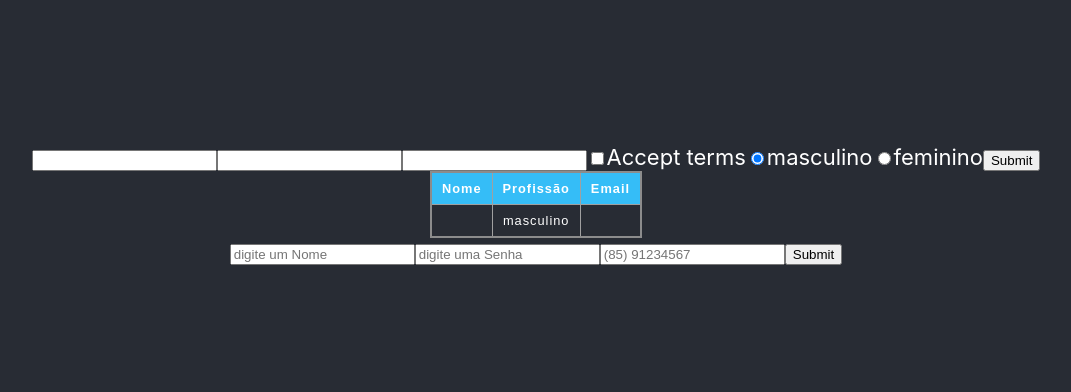
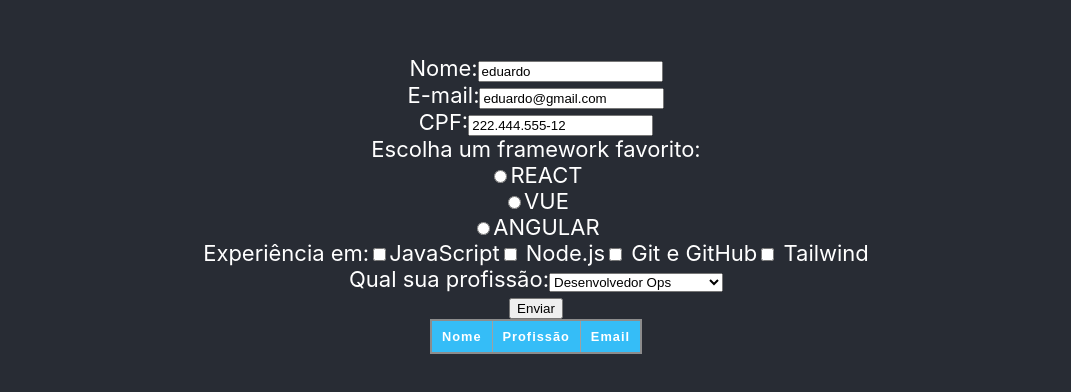
Before and after one commit to EduardoTS1808/React-Hooks, a React (Create React App) app: page / in a window 1280 px wide. Shown: the part 196-588 px from the top of the page, without its empty margins (104-1175 px from the left). Built offline with nearby package versions, Linux system fonts and the light colour scheme.

Commit message:
voltando a modelo inicial

```diff
--- a/src/App.js
+++ b/src/App.js
@@ -1,14 +1,12 @@
 import React from 'react';
 import './App.css';
-import SimpleForm from './components/SimpleForm'
-import SimpleForm2 from './components/SimpleForm2'
+import FormularioHoc from './pages/Formulario/FormularioHOC'
 function App() {
   return (
     <div className="App">
       <header className="App-header">
 
-      <SimpleForm/>
-      <SimpleForm2/>
+      <FormularioHoc/>
       </header>
     </div>
   );
--- a/src/components/SimpleForm.js
+++ b/src/components/SimpleForm.js
@@ -1,156 +1,99 @@
-// import React from 'react';
+import React from 'react';
 
-// function SimpleForm (props){
+function SimpleForm (props){
 
-//     const {dados, handleInputChange, handleSubmit, onCheck, onRadio} = props;
+    const {dados, handleInputChange, handleSubmit, onCheck, onRadio} = props;
 
-//     return (
-//       <form onSubmit={handleSubmit}>
-//         <div>
-//           <label htmlFor="name">Nome:</label>
-//           <input
-//             type="text"
-//             id="name"
-//             name="usuario"
-//             value={dados.usuario}
-//             onChange={handleInputChange}
+    return (
+      <form onSubmit={handleSubmit}>
+        <div>
+          <label htmlFor="name">Nome:</label>
+          <input
+            type="text"
+            id="name"
+            name="usuario"
+            value={dados.usuario}
+            onChange={handleInputChange}
 
-//           />
-//           {dados.errors && <p>{dados.errors.usuario}</p>}
-//               <div>
-//           <label htmlFor="email">E-mail:</label>
-//           <input
+          />
+          {dados.errors && <p>{dados.errors.usuario}</p>}
+              <div>
+          <label htmlFor="email">E-mail:</label>
+          <input
 
-//             type="text"
-//             id="email"
-//             name="email"
-//             placeholder='exemplo@gmail.com'
-//             value={dados.email || ''}
-//             onChange={handleInputChange}
-//           />
-//      {dados.errors && <p>{dados.errors.email}</p>}
-//         </div>
-//         <div>
-//                   <label htmlFor="cpf">CPF:</label>
-//                   <input
-//                     type="text"
-//                     id="cpf"
-//                     name="cpf"
-//                     placeholder='000.000.000-00'
-//                     value={dados.cpf}
-//                     onChange={handleInputChange}
+            type="text"
+            id="email"
+            name="email"
+            placeholder='exemplo@gmail.com'
+            value={dados.email || ''}
+            onChange={handleInputChange}
+          />
+     {dados.errors && <p>{dados.errors.email}</p>}
+        </div>
+        <div>
+                  <label htmlFor="cpf">CPF:</label>
+                  <input
+                    type="text"
+                    id="cpf"
+                    name="cpf"
+                    placeholder='000.000.000-00'
+                    value={dados.cpf}
+                    onChange={handleInputChange}
 
-//                   />
-//                    {dados.errors && <p>{dados.errors.cpf}</p>}
-//                 </div>
+                  />
+                   {dados.errors && <p>{dados.errors.cpf}</p>}
+                </div>
 
-//         <div>
-//                   <label htmlFor="cpf">Escolha um framework favorito:</label>
-//                  <br/>
-//               <input type="radio" id="react" name="fav_framework" value="REACT"  onChange={onRadio} />
-//                 <label for="react ">REACT</label><br/>
-//                <input type="radio" id="vue" name="fav_framework" value="VUE"  onChange={onRadio} />
-//                <label for="vue">VUE</label><br/>
-//                  <input type="radio" id="angular" name="fav_framework" value="ANGULAR"  onChange={onRadio} />
-//                  <label for="angular">ANGULAR</label>
+        <div>
+                  <label htmlFor="cpf">Escolha um framework favorito:</label>
+                 <br/>
+              <input type="radio" id="react" name="fav_framework" value="REACT"  onChange={onRadio} />
+                <label for="react ">REACT</label><br/>
+               <input type="radio" id="vue" name="fav_framework" value="VUE"  onChange={onRadio} />
+               <label for="vue">VUE</label><br/>
+                 <input type="radio" id="angular" name="fav_framework" value="ANGULAR"  onChange={onRadio} />
+                 <label for="angular">ANGULAR</label>
 
 
-//                 </div>
-//                <div>
-//                   <label htmlFor="check">Experiência em:</label>
-//                   <input type="checkbox" id="vehicle1" name="vehicle1" value="JavaScript"
-//                   onChange={onCheck}/>
-//                   <label for="vehicle1">JavaScript</label>
-//                   <input type="checkbox" id="vehicle2" name="vehicle2" value="Node.js" onChange={onCheck}/>
-//                   <label for="vehicle2"> Node.js</label>
-//                   <input type="checkbox" id="vehicle3" name="vehicle3" value="GiteGitHub" onChange={onCheck}/>
-//                   <label for="vehicle3">  Git e GitHub</label>
-//                   <input type="checkbox" id="vehicle4" name="vehicle4" value="Tailwind" onChange={onCheck}/>
-//                   <label for="vehicle4">  Tailwind</label>
+                </div>
+               <div>
+                  <label htmlFor="check">Experiência em:</label>
+                  <input type="checkbox" id="vehicle1" name="vehicle1" value="JavaScript"
+                  onChange={onCheck}/>
+                  <label for="vehicle1">JavaScript</label>
+                  <input type="checkbox" id="vehicle2" name="vehicle2" value="Node.js" onChange={onCheck}/>
+                  <label for="vehicle2"> Node.js</label>
+                  <input type="checkbox" id="vehicle3" name="vehicle3" value="GiteGitHub" onChange={onCheck}/>
+                  <label for="vehicle3">  Git e GitHub</label>
+                  <input type="checkbox" id="vehicle4" name="vehicle4" value="Tailwind" onChange={onCheck}/>
+                  <label for="vehicle4">  Tailwind</label>
 
 
-//                 </div>
+                </div>
 
-//               <div>
-//                   <label htmlFor="profissao">Qual sua profissão:</label>
-//                   <select name='prof' id='select-prof' onChange={handleInputChange}>
-//                     <option  >Desenvolvedor Ops</option>
-//                     <option  >Desenvolvedor Back-end</option>
-//                     <option  >Desenvolvedor Full Stack</option>
-//                     <option   >Desenvolvedor Front-end</option>
-//                     <option  >Desenvolvedor Mobile</option>
-//                   </select>
-//                   {dados.errors && <p>{dados.errors.prof}</p>}
-//                 </div>
+              <div>
+                  <label htmlFor="profissao">Qual sua profissão:</label>
+                  <select name='prof' id='select-prof' onChange={handleInputChange}>
+                    <option  >Desenvolvedor Ops</option>
+                    <option  >Desenvolvedor Back-end</option>
+                    <option  >Desenvolvedor Full Stack</option>
+                    <option   >Desenvolvedor Front-end</option>
+                    <option  >Desenvolvedor Mobile</option>
+                  </select>
+                  {dados.errors && <p>{dados.errors.prof}</p>}
+                </div>
 
 
-//         </div>
-//         <button type="submit" >Enviar</button>
-//         {dados.ok && <p>{dados.ok}</p>}
+        </div>
+        <button type="submit" >Enviar</button>
 
 
-//       <div>
+      <div>
 
-//       </div>
-//       </form>
-//     );
+      </div>
+      </form>
+    );
 
-// }
+}
 
-// export default SimpleForm;
-
-// ,{useState, useEffect}
-import React from 'react';
-import useForm from './withFormHandlingRefatorado';
-import Tabela from './tabela'
-
-const FormComponent = () => {
-  const { values, errors, touched, handleChange, handleBlur, handleSubmit} = useForm(
-    {
-      username: '',
-      email: '',
-      password: '',
-      acceptTerms: false,
-      gender: 'masculino'
-    },
-    {
-      username: (value) => (value.trim() === '' ? 'Username is required' : null),
-      email: (value) => (!/^\S+@\S+\.\S+$/.test(value) ? 'Invalid email address' : null),
-      password: (value) => (value.length < 6 ? 'Password must be at least 6 characters long' : null),
-      acceptTerms: (value) => (!value ? 'You must accept the terms' : null)
-    }
-  );
-  // const [listaC, setListaC] = useState([])
-  // useEffect(()=>{
-  //   listaC
-  // },[])
-
-  return (
-    <>
-    <form onSubmit={handleSubmit}>
-      <input type="text" name="username" value={values.username} onChange={handleChange} onBlur={handleBlur} />
-      {touched.username && errors.username && <span>{errors.username}</span>}
-
-      <input type="email" name="email" value={values.email} onChange={handleChange} onBlur={handleBlur} />
-      {touched.email && errors.email && <span>{errors.email}</span>}
-
-      <input type="password" name="password" value={values.password} onChange={handleChange} onBlur={handleBlur} />
-      {touched.password && errors.password && <span>{errors.password}</span>}
-
-      <input type="checkbox" name="acceptTerms" checked={values.acceptTerms} onChange={handleChange} onBlur={handleBlur} />
-      Accept terms
-      {touched.acceptTerms && errors.acceptTerms && <span>{errors.acceptTerms}</span>}
-
-      <input type="radio" name="gender" value="masculino" checked={values.gender === 'masculino'} onChange={handleChange} onBlur={handleBlur} />
-      masculino
-      <input type="radio" name="gender" value="feminino" checked={values.gender === 'feminino'} onChange={handleChange} onBlur={handleBlur} />
-      feminino
-
-      <button type="submit">Submit</button>
-    </form>
-    <Tabela  lista={[values]}/>
-    </>
-  );
-};
-
-export default FormComponent;
+export default SimpleForm;
--- a/src/components/withFormHandlingRefatorado.js
+++ b/src/components/withFormHandlingRefatorado.js
@@ -1,182 +1,98 @@
-// import React,{useState} from 'react';
-// import Tabela from  '../components/tabela'
-// import Spinner from '../components/spinner/spinner'
+import React,{useState} from 'react';
+import Tabela from  '../components/tabela'
+import Spinner from '../components/spinner/spinner'
 
-//  export default function withFormHandling(WrappedComponent) {
-//   return function  () {
-//     const [estado, setEstado]= useState(
-//       { usuario:'eduardo', email:'eduardo@gmail.com', cpf:'222.444.555-12' , prof:'', fram: '', skills:[] } )
+ export default function withFormHandling(WrappedComponent) {
+  return function  () {
+    const [estado, setEstado]= useState(
+      { usuario:'eduardo', email:'eduardo@gmail.com', cpf:'222.444.555-12' , prof:'', fram: '', skills:[] } )
 
 
-//     const [listaCand, setListCandidatos] = useState([])
+    const [listaCand, setListCandidatos] = useState([])
 
-//     const handleInputChange = (e)=>{
-//      changerField(e.target.name, e.target.value)
-//     }
-//  function changerField(field, value){
-//      setEstado({...estado, [field]:value})
-//     }
-//     const handleRadioChange = (event) => {
+    const handleInputChange = (e)=>{
+     changerField(e.target.name, e.target.value)
+    }
+ function changerField(field, value){
+     setEstado({...estado, [field]:value})
+    }
+    const handleRadioChange = (event) => {
 
-//       const { value} = event.target;
-//      setEstado( {...estado, fram: value})
-//      }
-//    const  handleCheckChange = (event) => {
+      const { value} = event.target;
+     setEstado( {...estado, fram: value})
+     }
+   const  handleCheckChange = (event) => {
 
-//       const { value} = event.target;
+      const { value} = event.target;
 
-//      setEstado( {...estado, skills:value})
-//      }
+     setEstado( {...estado, skills:value})
+     }
 
 
 
 
-//     const handleSubmit = (e) => {
-//       e.preventDefault()
-//       const { usuario, email, cpf ,prof} = estado;
-//       const regEmail = /^([a-zA-Z0-9_\-\.]+)@((\[[0-9]{1,3}\.[0-9]{1,3}\.[0-9]{1,3}\.)|(([a-zA-Z0-9\-]+\.)+))([a-zA-Z]{2,4}|[0-9]{1,3})$/i;
-//       const regCpf = /^\d{3}\.\d{3}\.\d{3}\-\d{2}$/;
+    const handleSubmit = (e) => {
+      e.preventDefault()
+      const { usuario, email, cpf ,prof} = estado;
+      const regEmail = /^([a-zA-Z0-9_\-\.]+)@((\[[0-9]{1,3}\.[0-9]{1,3}\.[0-9]{1,3}\.)|(([a-zA-Z0-9\-]+\.)+))([a-zA-Z]{2,4}|[0-9]{1,3})$/i;
+      const regCpf = /^\d{3}\.\d{3}\.\d{3}\-\d{2}$/;
 
-//       if (usuario === "" ) {
-//         setEstado( {errors:{usuario:"Por favor, preencha o campo de usuário!"} });
-//         return false
-//       }
-//       if ( prof === "" ) {
-//         setEstado({ errors:{prof:"Por favor, preencha sua profissão"} });
+      if (usuario === "" ) {
+        setEstado( {errors:{usuario:"Por favor, preencha o campo de usuário!"} });
+        return false
+      }
+      if ( prof === "" ) {
+        setEstado({ errors:{prof:"Por favor, preencha sua profissão"} });
 
-//         return false
-//       }
+        return false
+      }
 
-//       if(!regEmail.test(email)){
-//         setEstado({ errors:{email:"Por favor, preencha o campo de email corretamente!"} });
-//           return false
+      if(!regEmail.test(email)){
+        setEstado({ errors:{email:"Por favor, preencha o campo de email corretamente!"} });
+          return false
 
-//       }
-//       if(!regCpf.test(cpf)){
-//         setEstado({ errors:{cpf:"Por favor, preencha o campo de cpf corretamente!"} });
-//           return false
-//       }
+      }
+      if(!regCpf.test(cpf)){
+        setEstado({ errors:{cpf:"Por favor, preencha o campo de cpf corretamente!"} });
+          return false
+      }
+      setListCandidatos(...[estado])
 
-//       console.log("sai form")
-//       setListCandidatos(... [estado])
-//       setEstado({ ok : "enviado com sucesso!" })
-//       setTimeout(() => {
-//         setEstado({ ok :false})
-//         console.log("volta form")
-
-
-//       }, 2000);
+      setEstado({ ok :true})
+      console.log("sai form")
+      setTimeout(() => {
+          setEstado({ ok :false})
+        console.log(listaCand)
+          console.log("volta form")
+      }, 2000);
 
 
 
-//       return
+      return
 
 
 
-//     }
+    }
 
 
-//       return (
-//         <>
-//         {!estado.ok &&
-// <>
-//           <WrappedComponent
-//           // {...props}
-//           dados={estado}
-//           handleInputChange={handleInputChange}
-//           handleSubmit={handleSubmit}
-//           onRadio={handleRadioChange}
-//           onCheck={handleCheckChange} />
+      return (
+        <>
+        {!estado.ok &&
+<>
+          <WrappedComponent
+          dados={estado}
+          handleInputChange={handleInputChange}
+          handleSubmit={handleSubmit}
+          onRadio={handleRadioChange}
+          onCheck={handleCheckChange} />
 
-//         <Tabela lista={listaCand}/>
-//         </> ||
-//          <Spinner/>
+        <Tabela lista={listaCand}/>
+        </> ||
+         <Spinner/>
 
-// }
-// </>
-//       );
-
-//   };
-//  }
-
-
-
- import { useState } from 'react';
-
-const useForm = (initialState, validar) => {
-
-
-  const listaCand = [];
-
-
-  const [values, setValues] = useState(initialState);
-  const [errors, setErrors] = useState({});
-  const [touched, setTouched] = useState({});
-
-  const handleChange = (e) => {
-    const { name, value, type, checked } = e.target;
-    const newValue = type === 'checkbox' ? checked : value;
-
-    setValues({
-      ...values,
-      [name]: newValue
-    });
-
-    setTouched({
-      ...touched,
-      [name]: true
-    });
-  };
-
-  const handleBlur = (e) => {
-    const { name } = e.target;
-
-    setTouched({
-      ...touched,
-      [name]: true
-    });
-
-    if (validar) {
-      setErrors({
-        ...errors,
-        [name]: validar[name] && validar[name](values[name])
-      });
-    }
-  };
-
-  const handleSubmit = (e) => {
-    e.preventDefault();
-
-    if (validar) {
-      const newErrors = Object.keys(values).reduce((acc, key) => {
-        const error = validar[key] && validar[key](values[key]);
-        if (error) {
-          acc[key] = error;
-        }
-        return acc;
-      }, {});
-
-      setErrors(newErrors);
-
-      if (Object.keys(newErrors).length > 0) {
-        return;
-      }
-    }
-
-    listaCand.splice(values)
-    console.log('Form submitted OK');
-    console.log(listaCand);
-  };
-
-  return {
-    values,
-    errors,
-    touched,
-    handleChange,
-    handleBlur,
-    handleSubmit,
+}
+</>
+      );
 
   };
-};
-
-export default useForm;
+ }
```
Also changed, not shown: src/pages/Formulario/FormularioHOC.js (+2 -5 lines).
